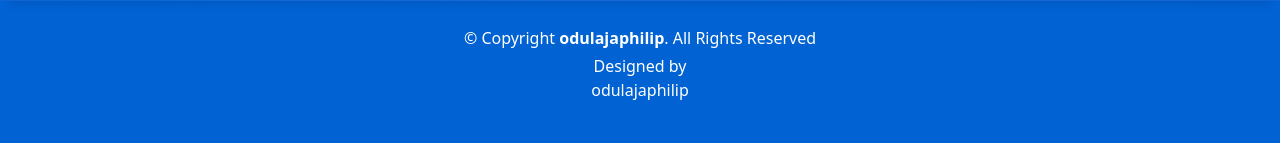
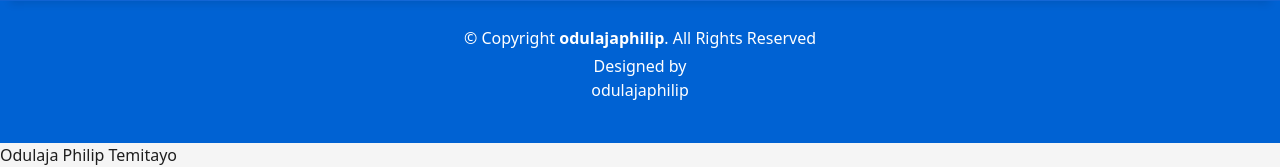
Before and after one commit to philippython/portfolio-website, a Flask app: page / in a window 1280 px wide. Shown: the part 5603-5770 px from the top of the page. Before the commit the page ends 5746 px from the top, so only its background shows below. Run offline with Flask 2, Linux system fonts and the light colour scheme; some libraries are stand-ins or nearby versions.

Commit message:
Added linkedin badge

```diff
--- a/templates/index.html
+++ b/templates/index.html
@@ -538,7 +538,8 @@
     </div>
   </footer>
   <!-- End  Footer -->
-
+  <!--  linkedin badge-->
+  <div class="badge-base LI-profile-badge" data-locale="en_US" data-size="large" data-theme="dark" data-type="HORIZONTAL" data-vanity="odulaja-philip-temitayo-051aab237" data-version="v1"><a class="badge-base__link LI-simple-link" href="https://ng.linkedin.com/in/odulaja-philip-temitayo-051aab237?trk=profile-badge">Odulaja Philip Temitayo</a></div>
   <div id="preloader"></div>
   <a href="#" class="back-to-top d-flex align-items-center justify-content-center"><i class="bi bi-arrow-up-short"></i></a>
 
@@ -549,7 +550,8 @@
   <script src="static/assets/vendor/swiper/swiper-bundle.min.js"></script>
   <script src="static/assets/vendor/typed.js/typed.min.js"></script>
   <script src="static/assets/vendor/php-email-form/validate.js"></script>
-
+  <!--  Linkedin script-->
+  <script src="https://platform.linkedin.com/badges/js/profile.js" async defer type="text/javascript"></script>
   <!-- Template Main JS File -->
   <script src="static/assets/js/main.js"></script>
 
```
